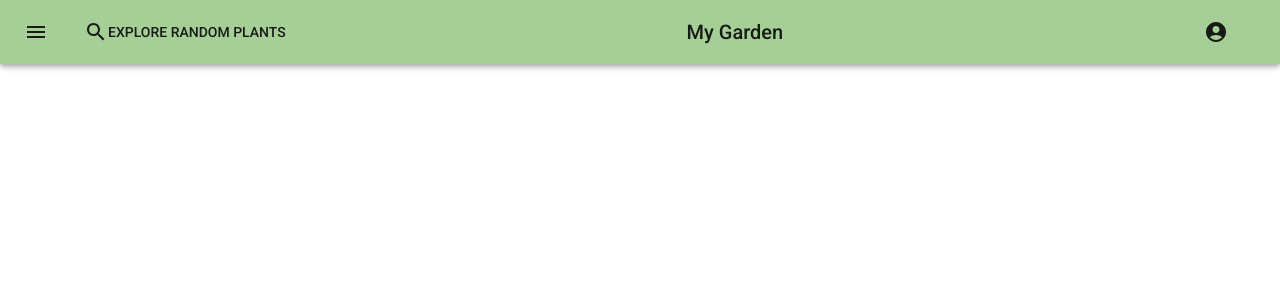
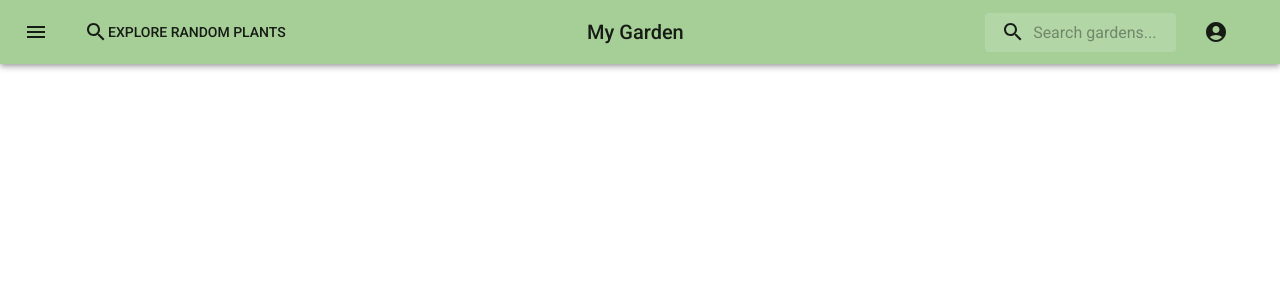
Before and after one commit to yoavrichter30/myGarden, a React (Vite) app in the folder front/: page / in a window 1280 px wide. Shown: the top 300 px of the page. Built offline with nearby package versions, Linux system fonts and the light colour scheme.

Commit message:
refactor

```diff
--- a/front/src/components/Posts/NewPost.tsx
+++ b/front/src/components/Posts/NewPostModal.tsx
@@ -7,10 +7,10 @@ import CloudUploadIcon from '@mui/icons-material/CloudUpload';
 import TextField from '@mui/material/TextField';
 import { createTheme, ThemeProvider } from '@mui/material/styles';
 import baseTheme from '../../theme.ts';
-import theme from '../../theme';
+import theme from '../../theme.ts';
 import { ChangeEvent, useRef, useState } from 'react'
-import { uploadPhoto } from '../../services/file-service'
-import { createPost, IPost } from '../../services/posts-service'
+import { uploadPhoto } from '../../services/file-service.ts'
+import { createPost, IPost } from '../../services/posts-service.ts'
 import { useNavigate } from 'react-router-dom';
 
 const GardenPageTheme = createTheme({
@@ -29,11 +29,7 @@ const style = {
 };
 
 const NewPost = ({ username }: {username: string}) => {
-
   const navigate = useNavigate();
-  const routeChange = (path: string) => navigate(path);
-  const routeGarden = () => routeChange(`/gardenPage/?username=${username}`);
-
 
   const [open, setOpen] = useState(false);
   const [imgSrc, setImgSrc] = useState<File>()
@@ -104,7 +100,6 @@ const handleSubmit = async (event: React.FormEvent<HTMLFormElement>) => {
                 id="plantName"
                 label="Plant name"
               />
-              {/* <TextField id="description" label="Description" variant="standard" /> */}
               <TextField
                 name="description"
                 variant="standard"
--- a/front/src/components/Posts/PlantCard.tsx
+++ b/front/src/components/Posts/PostPlantCard.tsx
@@ -5,9 +5,7 @@ import CardMedia from '@mui/material/CardMedia';
 import Typography from '@mui/material/Typography';
 import { Box, IconButton, InputAdornment, TextField } from '@mui/material';
 import theme from '../../theme';
-import { useLocation } from "react-router-dom";
 import { Post } from './postType';
-import { Add } from '@mui/icons-material';
 
 // const PlantCard = ({ title, description, imageUrl }: {title: string, description: string, imageUrl:string}) => {
 const PlantCard = ({ post }: {post: Post}) => {
--- a/front/src/layout/Appbar/Appbar.tsx
+++ b/front/src/layout/Appbar/Appbar.tsx
@@ -128,6 +128,7 @@ export default function SearchAppBar() {
               Explore Random Plants
             </Button>
           <Typography
+          // TODO: add routing to my garden with the current login user
             onClick={routeGarden}
             variant="h6"
             noWrap
@@ -136,15 +137,15 @@ export default function SearchAppBar() {
           >
             My Garden
           </Typography>
-          {/* <Search>
+          <Search>
             <SearchIconWrapper>
               <SearchIcon />
             </SearchIconWrapper>
             <StyledInputBase
-              placeholder="Explore plants..."
+              placeholder="Search gardens..."
               inputProps={{ 'aria-label': 'Search' }}
             />
-          </Search> */}
+          </Search>
 
           <MenuItem onClick={handleProfileMenuOpen}>
             <IconButton
--- a/front/src/pages/garden-page/GardenPage.tsx
+++ b/front/src/pages/garden-page/GardenPage.tsx
@@ -1,8 +1,8 @@
 import { createTheme, ThemeProvider } from '@mui/material/styles';
 import baseTheme from '../../theme.ts';
 // import "./GardenPage.css"
-import PlantCard from '../../components/Posts/PlantCard.tsx';
-import NewPost from '../../components/Posts/NewPost.tsx';
+import PlantCard from '../../components/Posts/PostPlantCard.tsx';
+import NewPost from '../../components/Posts/NewPostModal.tsx';
 import Grid from '@mui/material/Grid';
 import React, { useState, useEffect } from 'react';
 import { Button } from '@mui/material';
--- a/front/src/pages/plant-page/PlantPage.tsx
+++ b/front/src/pages/plant-page/PlantPage.tsx
@@ -1,7 +1,7 @@
 import { createTheme, ThemeProvider } from '@mui/material/styles';
 import baseTheme from '../../theme.ts';
 // import "./PlantPage.css"
-import PlantCard from '../../components/Posts/PlantCard.tsx';
+import PlantCard from '../../components/Posts/PostPlantCard.tsx';
 import Grid from '@mui/material/Grid';
 import PlantReview from '../../components/PlantReview.tsx';
 import { useEffect, useState } from 'react';
```
